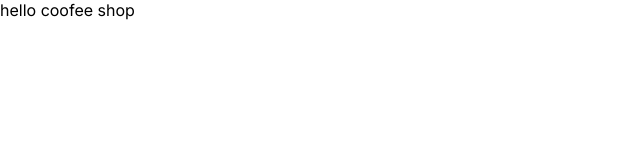
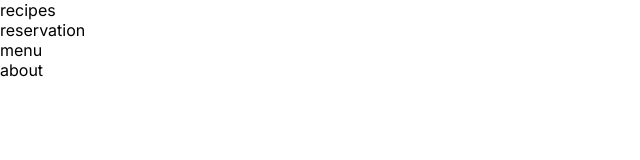
Before and after one commit to SteveGeneral/se_project_coffeeshop, a plain HTML site: page index.html in a window 1280 px wide. Shown: the whole page, without its empty margins (0-640 px from the left). Drawn offline with Linux system fonts and the light colour scheme.

Commit message:
added section to index.html

```diff
--- a/index.html
+++ b/index.html
@@ -21,7 +21,12 @@
   <body>
     <div class="page">
       <header class="header"></header>
-      <main class="content">hello coofee shop</main>
+      <main class="content">
+        <section class="recipes">recipes</section>
+        <section class="reservation">reservation</section>
+        <section class="menu">menu</section>
+        <section class="about">about</section>
+      </main>
       <footer class="footer"></footer>
     </div>
   </body>
```
